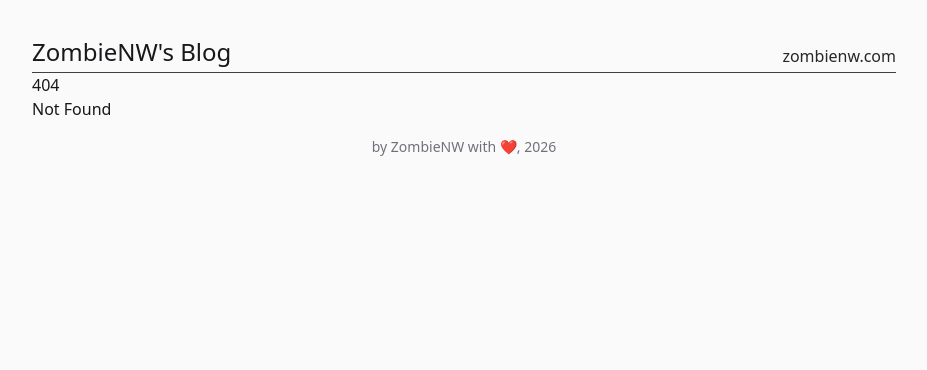
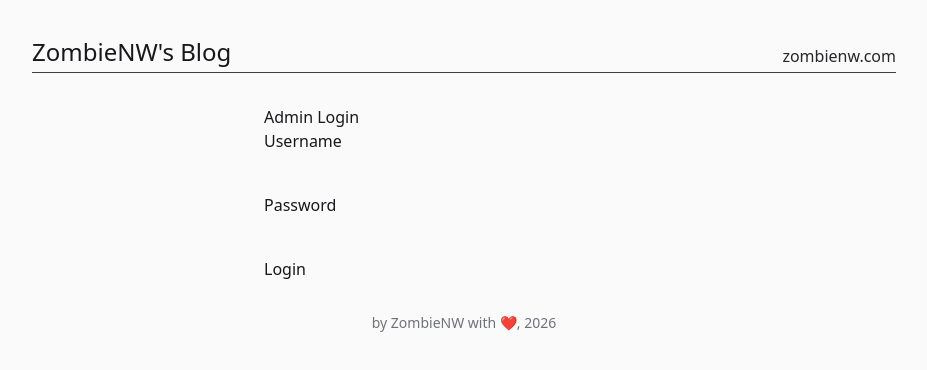
Before and after one commit to ZombieNW/ZombieNW-Blog, a SvelteKit app: page /admin/login in a window 1280 px wide. Before the commit this address had no page. Shown: the top 370 px of the page, without its empty margins (176-1103 px from the left). Built offline with nearby package versions, Linux system fonts and the light colour scheme.

Commit message:
Cookie based auth

```diff
--- a/src/hooks.server.ts
+++ b/src/hooks.server.ts
@@ -1,28 +1,13 @@
-import { ADMIN_USERNAME, ADMIN_PASSWORD } from '$env/static/private';
+import { ADMIN_PASSWORD } from '$env/static/private';
+import { redirect } from '@sveltejs/kit';
 
 export const handle = async ({ event, resolve }) => {
-	if (event.url.pathname.startsWith('/admin')) {
-		const auth = event.request.headers.get('Authorization');
+	if (event.url.pathname.startsWith('/admin') && event.url.pathname !== '/admin/login') {
+		const session = event.cookies.get('admin_session');
 
-		if (auth) {
-			// decode
-			const base64Credentials = auth.split(' ')[1];
-			const credentials = atob(base64Credentials);
-			const [username, password] = credentials.split(':');
-
-			// check against .env
-			if (username === ADMIN_USERNAME && password === ADMIN_PASSWORD) {
-				return resolve(event);
-			}
+		if (session !== ADMIN_PASSWORD) {
+			throw redirect(303, '/admin/login');
 		}
-
-		// login
-		return new Response('Unauthorized', {
-			status: 401,
-			headers: {
-				'WWW-Authenticate': 'Basic realm="Admin Access", charset="UTF-8"'
-			}
-		});
 	}
 
 	return resolve(event);
--- /dev/null
+++ b/src/routes/admin/login/+page.server.ts
@@ -0,0 +1,25 @@
+import { ADMIN_USERNAME, ADMIN_PASSWORD } from '$env/static/private';
+import { fail, redirect } from '@sveltejs/kit';
+
+export const actions = {
+	default: async ({ request, cookies }) => {
+		const data = await request.formData();
+		const username = data.get('username');
+		const password = data.get('password');
+
+		if (username !== ADMIN_USERNAME || password !== ADMIN_PASSWORD) {
+			return fail(401, { error: 'Invalid credentials' });
+		}
+
+		// make cookie
+		cookies.set('admin_session', ADMIN_PASSWORD, {
+			path: '/',
+			httpOnly: true,
+			sameSite: 'strict',
+			secure: process.env.NODE_ENV === 'production',
+			maxAge: 60 * 60 * 24 // 1 day
+		});
+
+		throw redirect(303, '/admin');
+	}
+};
--- /dev/null
+++ b/src/routes/admin/login/+page.svelte
@@ -0,0 +1,42 @@
+<script lang="ts">
+	import { enhance } from '$app/forms';
+	let { form } = $props();
+</script>
+
+<div class="login-container">
+	<h1>Admin Login</h1>
+
+	<form method="POST" use:enhance>
+		<label>
+			Username
+			<input name="username" type="text" required />
+		</label>
+
+		<label>
+			Password
+			<input name="password" type="password" required />
+		</label>
+
+		{#if form?.error}
+			<p class="error">{form.error}</p>
+		{/if}
+
+		<button type="submit">Login</button>
+	</form>
+</div>
+
+<style>
+	/* Your traditional CSS goes here */
+	.login-container {
+		max-width: 400px;
+		margin: 2rem auto;
+	}
+	.error {
+		color: red;
+	}
+	input {
+		display: block;
+		width: 100%;
+		margin-bottom: 1rem;
+	}
+</style>
```
